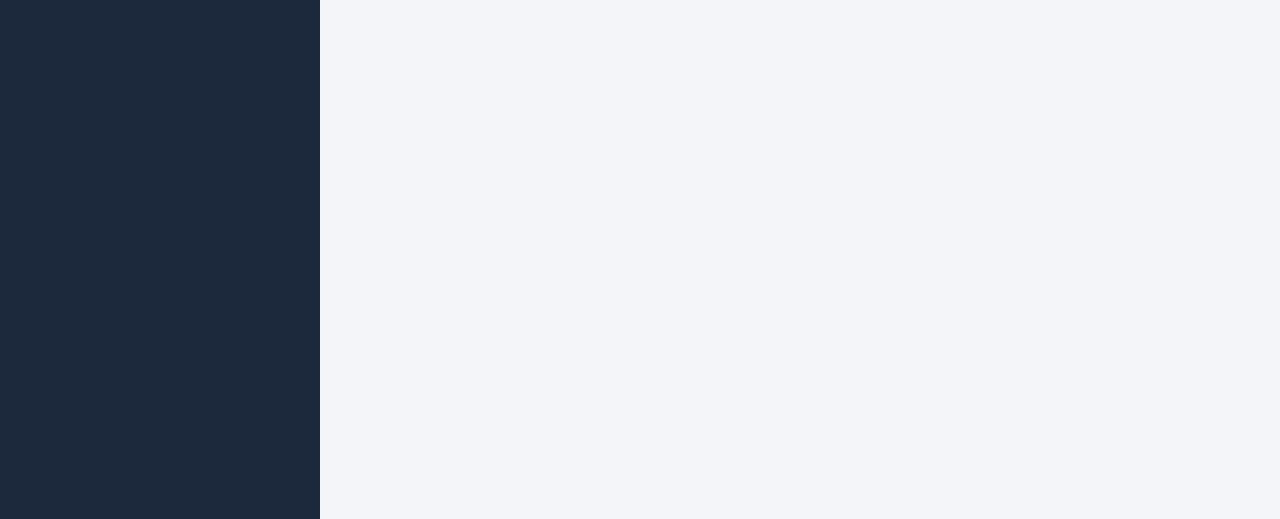
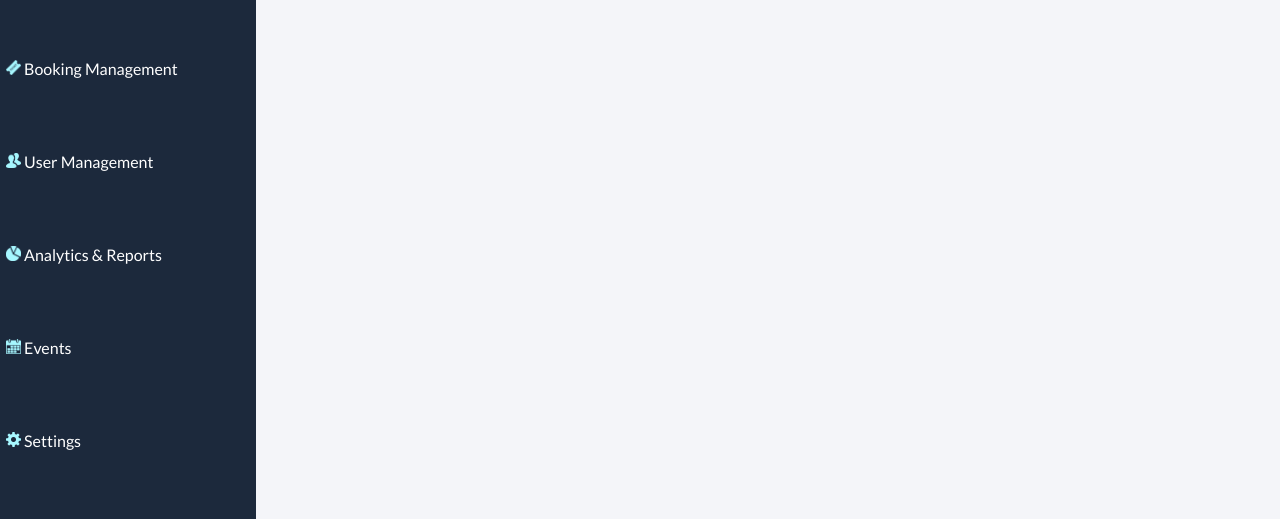
Before and after one commit to F4OST/admin-dashboard, a plain HTML site: page index.html in a window 1280 px wide. Shown: the part 180-699 px from the top of the page. Drawn offline with Linux system fonts and the light colour scheme.

Commit message:
edit side Bar

```diff
--- a/index.html
+++ b/index.html
@@ -5,13 +5,15 @@
     <meta http-equiv="X-UA-Compatible" content="IE=edge">
     <meta name="viewport" content="width=device-width, initial-scale=1.0">
     <title>Document</title>
+    <link href="https://fonts.googleapis.com/css2?family=Roboto:wght@400;700&family=Open+Sans:wght@400;700&display=swap" rel="stylesheet">
+    <link href="https://fonts.googleapis.com/css2?family=Lato:wght@400;700&family=Montserrat:wght@400;700&family=Nunito:wght@400;700&family=Poppins:wght@400;700&display=swap" rel="stylesheet">
     <link rel="stylesheet" href="style.css">
 </head>
 <body>
 
     <div class="container">
         <div class="sidebar">
-            <ul>
+            <ul class="list">
                 <li>
                   <img src="./images/dashbored.png" alt="search-icon" width="15" height="15">
                   <a href="dashboard.html">Dashboard</a>
@@ -32,7 +34,6 @@
                   <img src="./images/pie_chart.png" alt="search-icon" width="15" height="15">
                   <a href="analytics-reports.html">Analytics & Reports</a>
                 </li>
-
                 <li>
                   <img src="./images/events.png" alt="search-icon" width="15" height="15">
                   <a href="content-management.html">Events</a>
@@ -45,6 +46,8 @@
                   <img src="./images/logout.png" alt="search-icon" width="15" height="15">
                   <a href="system-settings.html">Log Out</a>
                 </li>
+
+
                 </ul>
 
         </div>
@@ -71,14 +74,12 @@
         <div class="footer">Footer</div>
     </div>
     <script>
-        // Function to get the formatted date
+
 function getFormattedDate() {
   const date = new Date();
   const options = { weekday: 'long', day: 'numeric', month: 'long' };
   return date.toLocaleDateString('en-US', options);
 }
-
-// Update the date element with the formatted date
 document.getElementById('date').textContent = getFormattedDate();
 
     </script>
--- a/style.css
+++ b/style.css
@@ -3,12 +3,12 @@ body {
 
   margin: 0;
   padding: 0;
-
+  font-family: 'Lato';
 }
 
 .container{
     display: grid;
-    grid-template-columns: 1fr 3fr;
+    grid-template-columns: 1.5fr 6fr;
     grid-template-rows: 1fr 5.5fr 5fr 1fr;
     height: 100vh;
     outline: 1px red solid;
@@ -39,7 +39,7 @@ grid-area: 1/2/1/3;
   }
 
   #search input[type="text"] {
-    outline: none; /* Remove the outline */
+    outline: none;
     background-color: transparent;
     border: none;
 
@@ -48,7 +48,7 @@ grid-area: 1/2/1/3;
   }
 
   #search input[type="text"]:hover {
-    background-color: white; /* Apply the hover background color */
+    background-color: white;
   }
 
   #search img {
@@ -78,11 +78,7 @@ grid-area: 1/2/1/3;
     overflow: hidden;
 
   }
-  #notfiy img:nth-child(3) {
-    width: 12px;
-    height: 11px;
-   align-self: center;
-  }
+
   #notfiy img:nth-child(3) {
     width: 12px;
     height: 11px;
@@ -99,6 +95,7 @@ grid-area: 1/2/1/3;
 .date-container {
     display: inline-block;
     position: relative;
+    margin-right: 5rem;
   }
 
   .date {
@@ -120,3 +117,61 @@ grid-area: 1/2/1/3;
     vertical-align: middle;
     align-self: center;
   }
+  .list {
+    display: flex;
+    flex-direction: column;
+    justify-content: space-around;
+    align-items: end;
+ height: 93vh;
+   width: 100%;
+    list-style-type: none;
+    padding: 0;
+    box-sizing: border-box;
+  }
+
+  .list li {
+    position: relative;
+    width: 250px;
+    transition: transform 0.3s;
+
+    text-decoration: none;
+
+  }
+
+  .list li a {
+    text-decoration: none;
+
+    color: white;
+  }
+
+
+  .list li img {
+     filter:brightness(0) invert(5) sepia(5) saturate(13) hue-rotate(160deg);
+  }
+
+
+
+.sidebar li:hover {
+  transform: scale(1.1);
+}
+
+  .sidebar li:hover::before {
+    content: "";
+    position: absolute;
+    top: -13px;
+    left: -3rem;
+    width: 17.6rem;
+    height: 3rem;
+    background-color: #172232;
+    z-index: -1;
+  }
+  .sidebar li:hover::after{
+    content: "";
+    position: absolute;
+    top: -13px;
+    left: -3.5rem;
+    width: 0.5rem;
+    height: 3rem;
+    background-color: #7dc9d3;
+    z-index: -1;
+  }
```
Lines whose indentation alone changed are shown as unchanged.
